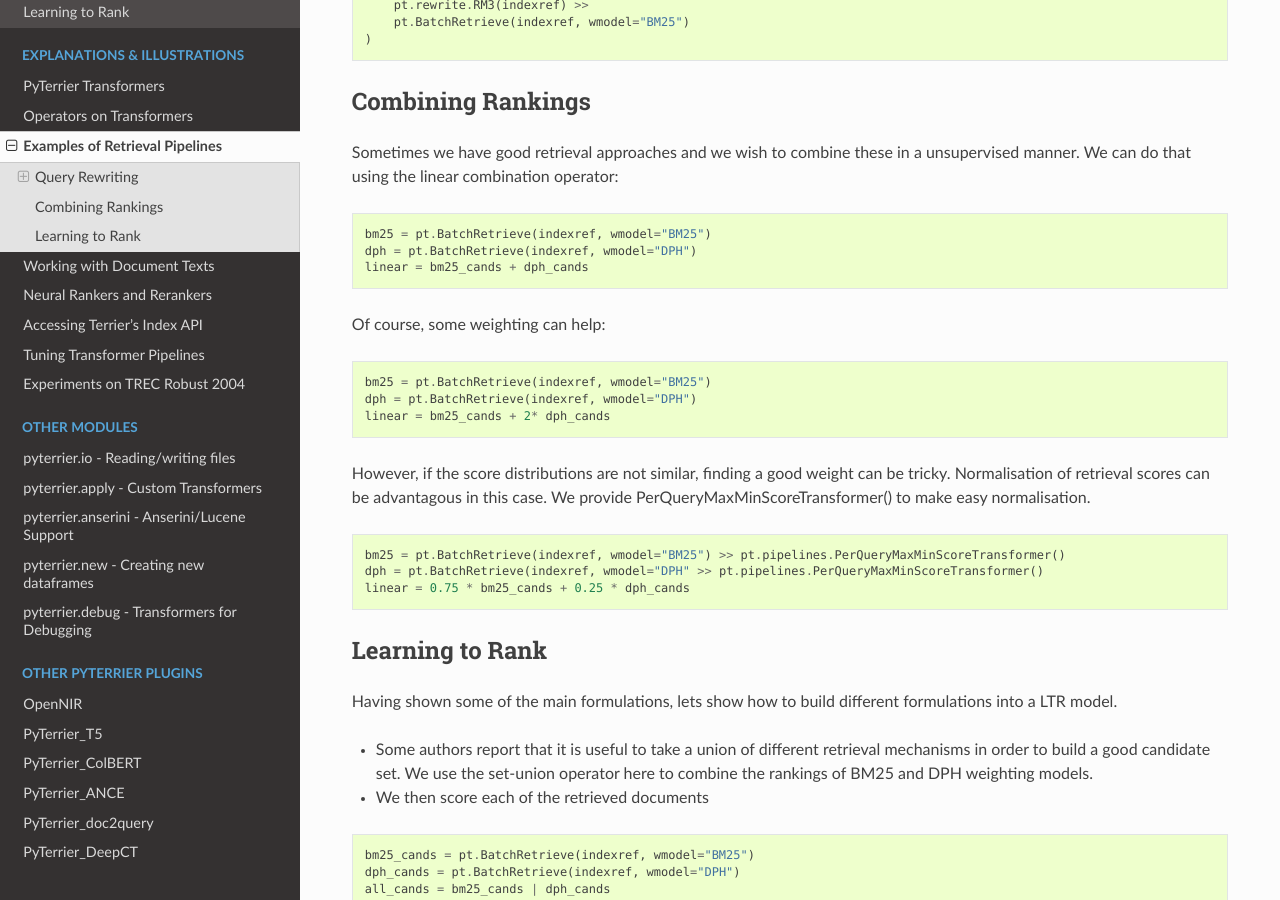
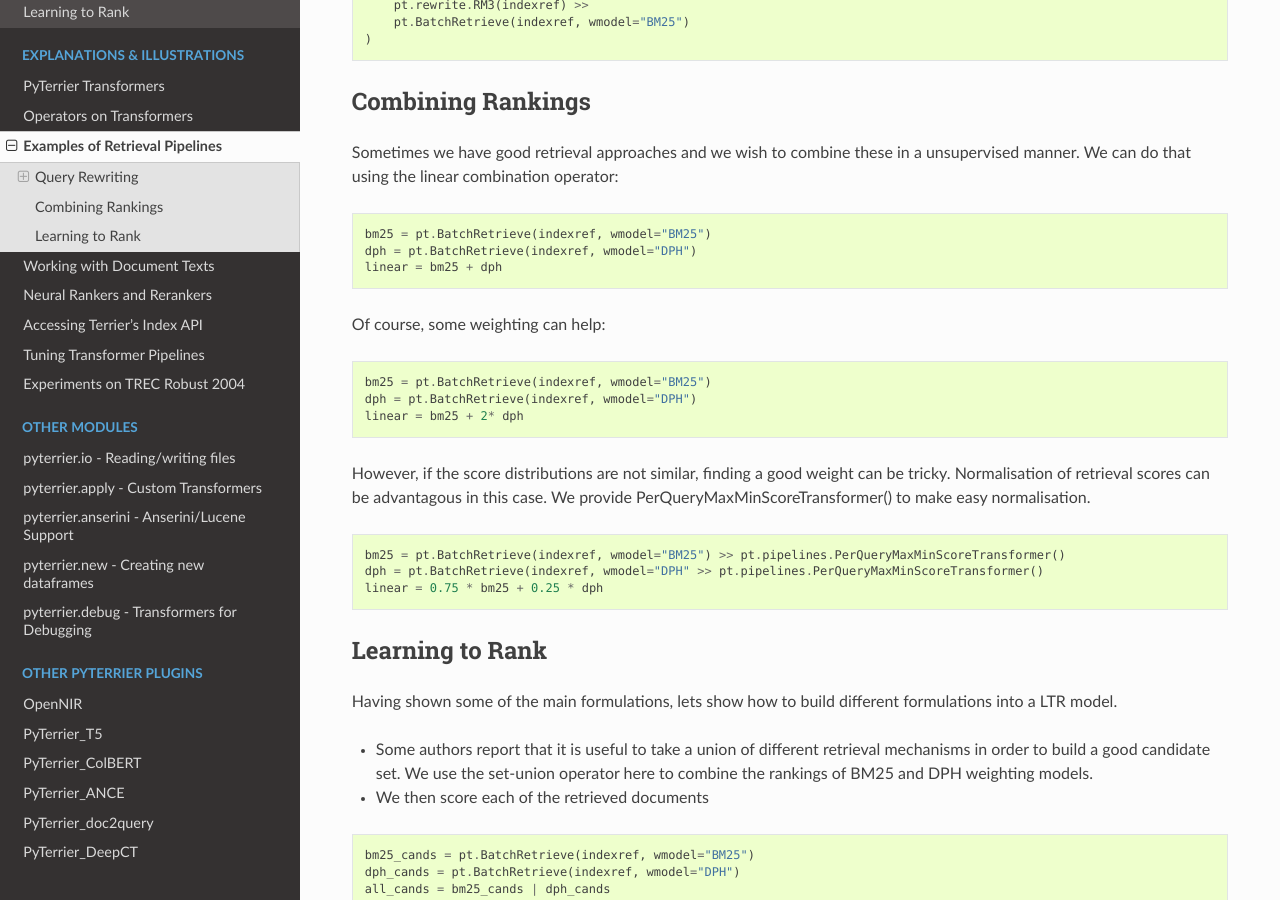
Before and after one commit to terrier-org/pyterrier, a Sphinx documentation site: the page built from docs/pipeline_examples.md, in a window 1280 px wide and 900 px high, scrolled down 1436 px. Built offline with Sphinx 7.4.7 and the Read the Docs theme 2.0.0, drawn with Linux system fonts in a browser that asks for light colours; pages that are not in the unit, such as notebooks, are missing from menus; the version number is read from the project's files by our own code.

Commit message:
Update pipeline_examples.md
Some variable names are fixed.

````diff
--- a/docs/pipeline_examples.md
+++ b/docs/pipeline_examples.md
@@ -61,14 +61,14 @@ Sometimes we have good retrieval approaches and we wish to combine these in a un
 ```python
 bm25 = pt.BatchRetrieve(indexref, wmodel="BM25")
 dph = pt.BatchRetrieve(indexref, wmodel="DPH")
-linear = bm25_cands + dph_cands
+linear = bm25 + dph
 ```
 
 Of course, some weighting can help:
 ```python
 bm25 = pt.BatchRetrieve(indexref, wmodel="BM25")
 dph = pt.BatchRetrieve(indexref, wmodel="DPH")
-linear = bm25_cands + 2* dph_cands
+linear = bm25 + 2* dph
 ```
 
 However, if the score distributions are not similar, finding a good weight can be tricky. Normalisation of retrieval scores can be advantagous in this case. We provide PerQueryMaxMinScoreTransformer() to make easy normalisation.
@@ -76,7 +76,7 @@ However, if the score distributions are not similar, finding a good weight can b
 ```python
 bm25 = pt.BatchRetrieve(indexref, wmodel="BM25") >> pt.pipelines.PerQueryMaxMinScoreTransformer()
 dph = pt.BatchRetrieve(indexref, wmodel="DPH" >> pt.pipelines.PerQueryMaxMinScoreTransformer()
-linear = 0.75 * bm25_cands + 0.25 * dph_cands
+linear = 0.75 * bm25 + 0.25 * dph
 ```
 
 
````
